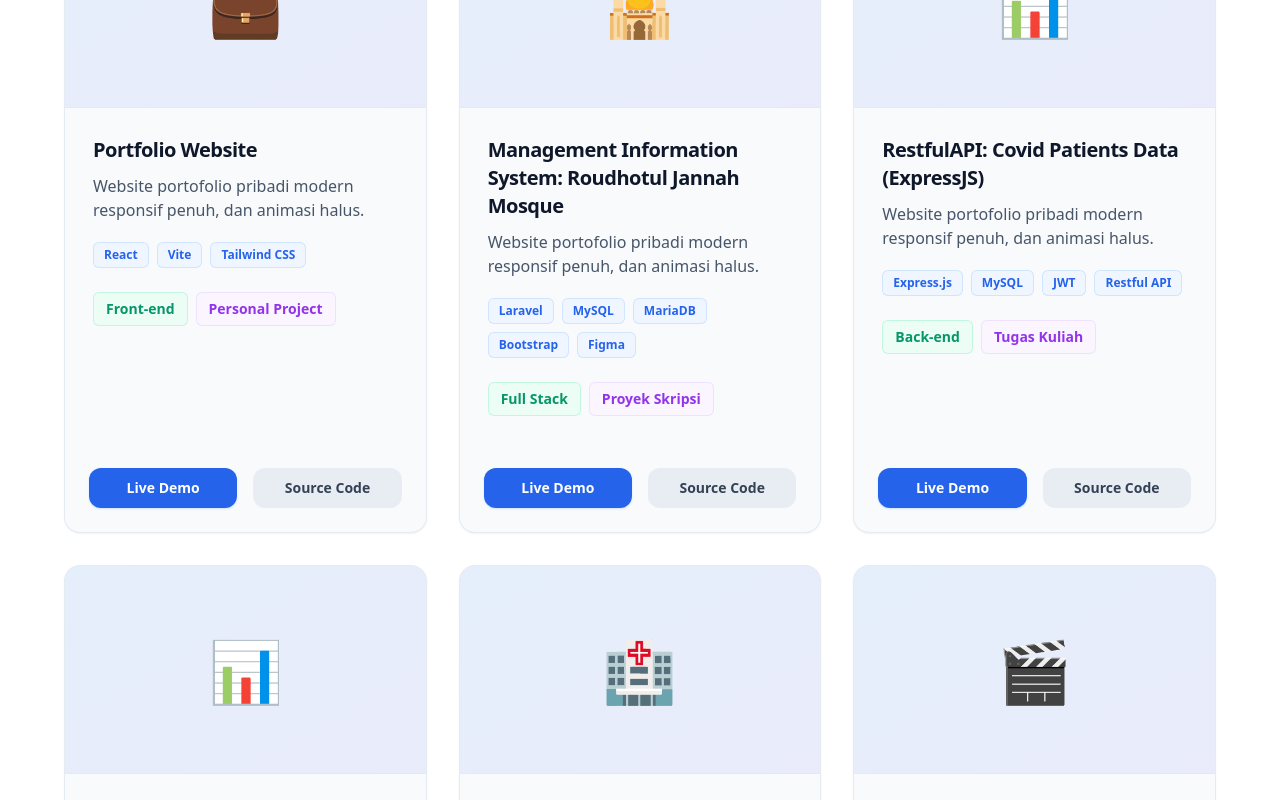
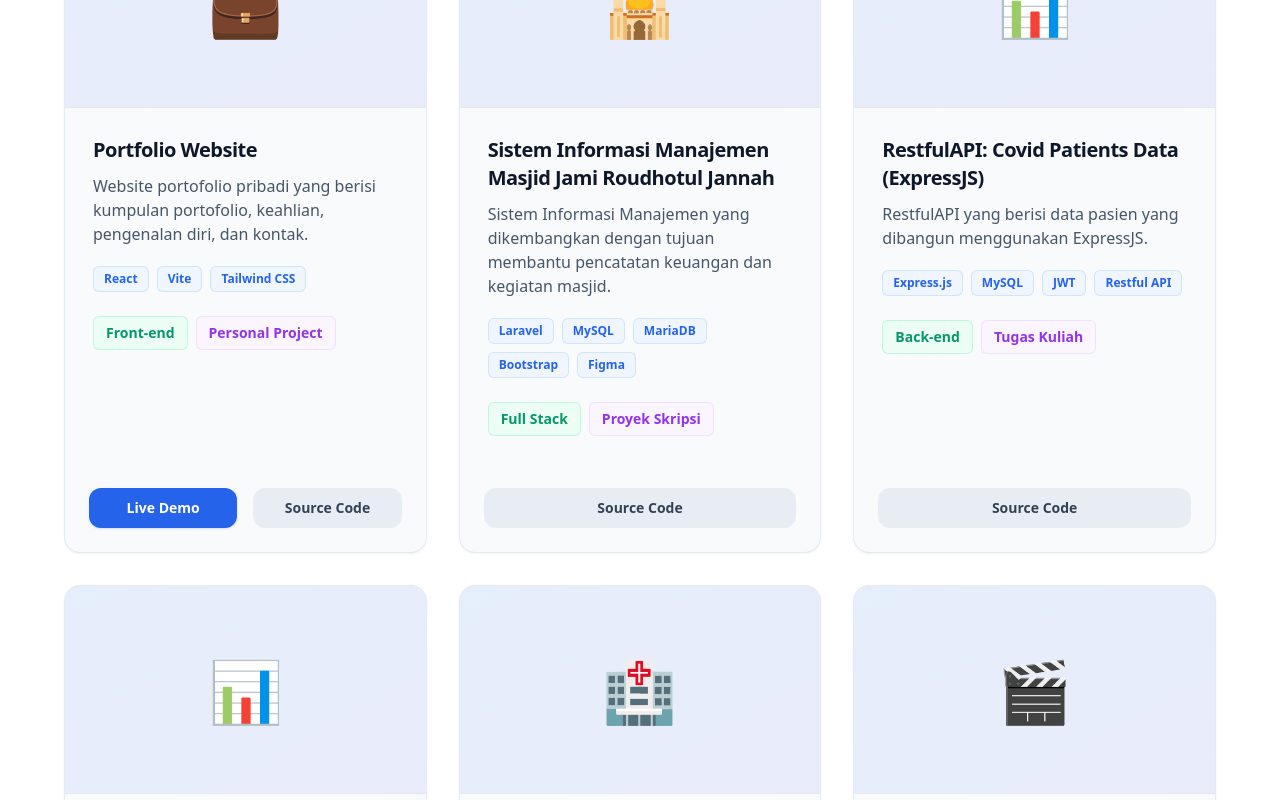
Before and after one commit to Sam0042/portfolio-website, a React (Vite) app: page / in a window 1280 px wide. Shown: the part 2420-3220 px from the top of the page. Built offline with nearby package versions, Linux system fonts and the light colour scheme.

Commit message:
penambahan link repo sim-masjid dummy

```diff
--- a/src/components/Projects.jsx
+++ b/src/components/Projects.jsx
@@ -4,47 +4,47 @@ const Projects = () => {
   const projects = [
     {
       title: 'Portfolio Website',
-      description: 'Website portofolio pribadi modern responsif penuh, dan animasi halus.',
+      description: 'Website portofolio pribadi yang berisi kumpulan portofolio, keahlian, pengenalan diri, dan kontak.',
       image: '💼',
       tech: ['React', 'Vite', 'Tailwind CSS'],
-      demoLink: '#',
+      demoLink: '/',
       codeLink: 'https://github.com/Sam0042/portfolio-website.git',
       domain: 'Front-end',
       category: 'Personal Project'
     },
     {
-      title: 'Management Information System: Roudhotul Jannah Mosque',
-      description: 'Website portofolio pribadi modern responsif penuh, dan animasi halus.',
+      title: 'Sistem Informasi Manajemen Masjid Jami Roudhotul Jannah',
+      description: 'Sistem Informasi Manajemen yang dikembangkan dengan tujuan membantu pencatatan keuangan dan kegiatan masjid.',
       image: '🕌',
       tech: ['Laravel', 'MySQL', 'MariaDB', 'Bootstrap', 'Figma'],
-      demoLink: '#',
-      codeLink: 'https://github.com/Sam0042/portfolio-website.git',
+      demoLink: '',
+      codeLink: 'https://github.com/Sam0042/sim-masjid-dummy.git',
       domain: 'Full Stack',
       category: 'Proyek Skripsi'
     },
     {
       title: 'RestfulAPI: Covid Patients Data (ExpressJS)',
-      description: 'Website portofolio pribadi modern responsif penuh, dan animasi halus.',
+      description: 'RestfulAPI yang berisi data pasien yang dibangun menggunakan ExpressJS.',
       image: '📊',
       tech: ['Express.js', 'MySQL', 'JWT', 'Restful API'],
-      demoLink: '#',
+      demoLink: '',
       codeLink: 'https://github.com/Sam0042/covid-rest-api.git',
       domain: 'Back-end',
       category: 'Tugas Kuliah'
     },
     {
       title: 'RestfulAPI: Covid Patients Data (Laravel)',
-      description: 'Website portofolio pribadi modern responsif penuh, dan animasi halus.',
+      description: 'RestfulAPI yang berisi data pasien yang dibangun menggunakan Laravel.',
       image: '📊',
       tech: ['Express.js', 'MySQL', 'Restful API'],
-      demoLink: '#',
+      demoLink: '',
       codeLink: 'https://github.com/Sam0042/be-mid-project.git',
       domain: 'Back-end',
       category: 'Tugas Kuliah'
     },
     {
       title: 'Covid Monitoring Website: Covidout',
-      description: 'Aplikasi eksplorasi film modern berbasis React. Memungkinkan pengguna menambah film dan menjelajah film populer dengan antarmuka yang responsif dan interaktif yang diambil dari API IMDB.',
+      description: 'Aplikasi eksplorasi monitoring total penebaran covid di Indonesia, menggunakan data yang difetch melalui API public.',
       image: '🏥',
       tech: ['React', 'Fetching API'],
       demoLink: 'https://covidout-app-sam0042.vercel.app//',
@@ -54,7 +54,7 @@ const Projects = () => {
     },
     {
       title: 'Movie Website: Moviequ',
-      description: 'Aplikasi eksplorasi film modern berbasis React. Memungkinkan pengguna menambah film dan menjelajah film populer dengan antarmuka yang responsif dan interaktif yang diambil dari API IMDB.',
+      description: 'Aplikasi eksplorasi film modern berbasis React. Memungkinkan pengguna menambah film dan menjelajah film populer dengan antarmuka yang responsif dan interaktif yang diambil dari API IMDB. ',
       image: '🎬',
       tech: ['React', 'Fetching API'],
       demoLink: 'https://movie-database-sam0042.vercel.app/',
@@ -123,12 +123,14 @@ const Projects = () => {
               </div>
 
               <div className="px-6 pb-6 pt-0 flex items-center gap-4">
-                <a
-                  href={project.demoLink} target='blank'
-                  className="flex-1 text-center py-2.5 rounded-xl bg-blue-600 hover:bg-blue-700 text-white text-sm font-semibold transition-all duration-200 shadow-sm shadow-blue-500/20"
-                >
-                  Live Demo
-                </a>
+                {
+                  project.demoLink && <a
+                    href={project.demoLink} target='blank'
+                    className="flex-1 text-center py-2.5 rounded-xl bg-blue-600 hover:bg-blue-700 text-white text-sm font-semibold transition-all duration-200 shadow-sm shadow-blue-500/20"
+                  >
+                    Live Demo
+                  </a>
+                }
                 <a
                   href={project.codeLink} target='blank'
                   className="flex-1 text-center py-2.5 rounded-xl bg-slate-200/70 dark:bg-slate-800 hover:bg-slate-200 dark:hover:bg-slate-700 text-slate-700 dark:text-slate-200 text-sm font-semibold transition-all duration-200"
```
